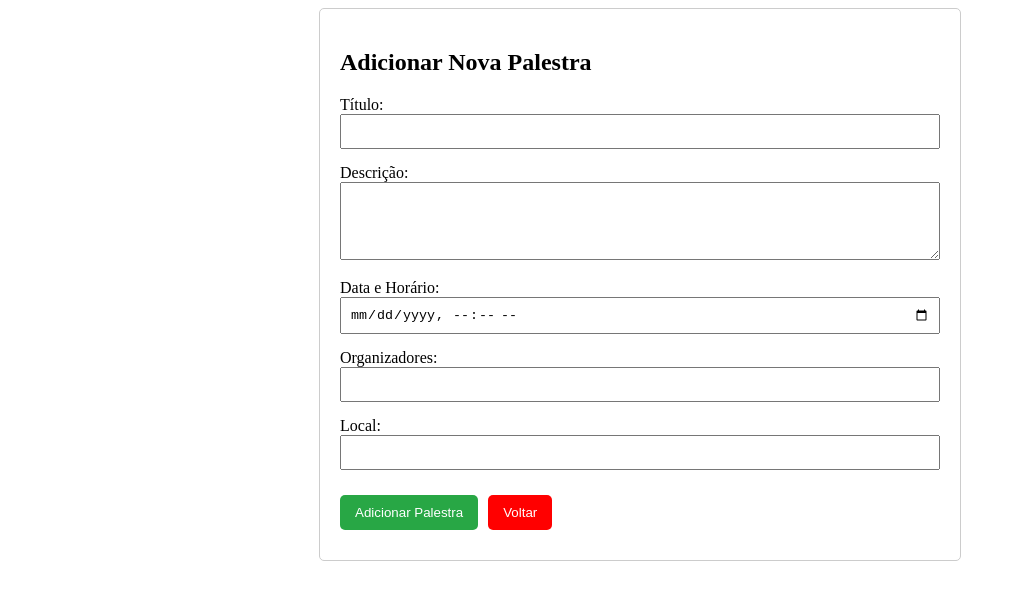
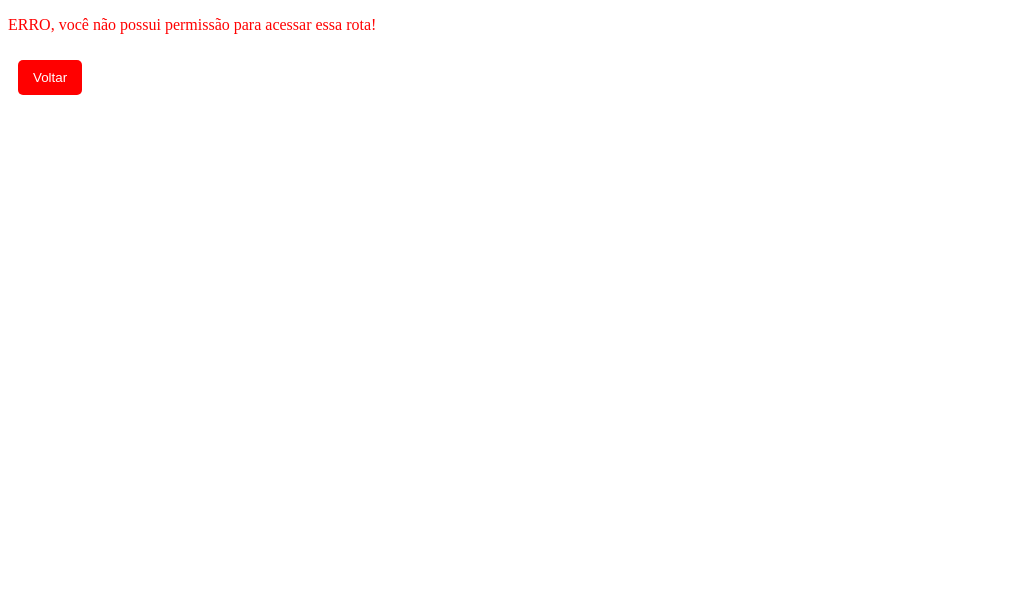
Before and after one commit to JoaoVitorSDelfino/controle-de-palestras-bons-fluidos, a React (Create React App) app: page /palestras/add in a window 1280 px wide. Shown: the top 600 px of the page, without its empty margins (0-1015 px from the left). Built offline with nearby package versions, Linux system fonts and the light colour scheme.

Commit message:
feat: autenficação de login baseado na função do usuário

```diff
--- /dev/null
+++ b/src/RoleContext.js
@@ -0,0 +1,30 @@
+import React, { createContext, useContext, useState, useEffect } from 'react';
+
+// Contexto e Hook
+export const RoleContext = createContext()
+
+export function useRole() {
+  return useContext(RoleContext)
+}
+
+export function RoleProvider({ children }) {
+  const [role, setRole] = useState(() => {
+    // Recuperar o estado do localStorage se existir
+    const savedRole = localStorage.getItem('role')
+    return savedRole || ''
+  });
+
+  useEffect(() => {
+    // Salvar o estado no localStorage sempre que mudar
+    console.log(role)
+    localStorage.setItem('role', role);
+  }, [role]);
+
+  const value = { role, setRole };
+
+  return (
+    <RoleContext.Provider value={value}>
+      {children}
+    </RoleContext.Provider>
+  );
+}
--- a/src/routes/Operations/Palestras/addPalestra.js
+++ b/src/routes/Operations/Palestras/addPalestra.js
@@ -1,48 +1,60 @@
-import React, { useState } from "react"
-import { useNavigate } from "react-router-dom"
-import axios from "axios"
+import React, { useState, useContext, useEffect } from "react";
+import { useNavigate } from "react-router-dom";
+import axios from "axios";
+
+import { RoleContext } from "../../../RoleContext";
 
 function AddPalestra() {
-  const [titulo, setTitulo] = useState("")
-  const [descricao, setDescricao] = useState("")
-  const [data, setData] = useState("")
-  const [organizadores, setOrganizadores] = useState("")
-  const [local, setLocal] = useState("")
-  const navigate = useNavigate()
+  const [titulo, setTitulo] = useState("");
+  const [descricao, setDescricao] = useState("");
+  const [data, setData] = useState("");
+  const [organizadores, setOrganizadores] = useState("");
+  const [local, setLocal] = useState("");
+  const navigate = useNavigate();
+  const [errorMessage, setErrorMessage] = useState("");
+
+  const { role } = useContext(RoleContext);
+
+  useEffect(() => {
+    if (role !== "Administrador" && role !== "Organizador") {
+      setErrorMessage('ERRO, você não possui permissão para acessar essa rota!');
+    }
+  }, [role]);
 
   const handleSubmit = async (e) => {
-    e.preventDefault()
+    e.preventDefault();
     const novaPalestra = {
       titulo,
       descricao,
       data,
       organizadores,
       local,
-    }
+    };
 
     try {
       // Envia os dados para o backend (Express)
-      const response = await axios.post("http://localhost:3001/api/palestras/addPalestra", novaPalestra)
-      console.log(response.data)
+      const response = await axios.post("http://localhost:3001/api/palestras/addPalestra", novaPalestra);
+      console.log(response.data);
 
       // Redireciona para uma página (por exemplo, lista de palestras)
-      navigate("/palestras")
+      navigate("/palestras");
     } catch (error) {
-      console.error("Erro ao adicionar palestra:", error)
+      console.error("Erro ao adicionar palestra:", error);
     }
 
     // Limpar os campos após o submit
-    setTitulo("")
-    setDescricao("")
-    setData("")
-    setOrganizadores("")
-    setLocal("")
-  }
+    setTitulo("");
+    setDescricao("");
+    setData("");
+    setOrganizadores("");
+    setLocal("");
+  };
 
   const redirect = () => {
-    navigate('/palestras')
-  }
+    navigate('/palestras');
+  };
 
+  if (role === "Administrador" || role === "Organizador") {
     return (
       <div style={{ maxWidth: "600px", margin: "0 auto", padding: "20px", border: "1px solid #ccc", borderRadius: "5px" }}>
         <h2>Adicionar Nova Palestra</h2>
@@ -112,6 +124,16 @@ function AddPalestra() {
         </form>
       </div>
     );
+  } else {
+    return (
+      <div>
+        {errorMessage && <p style={{ color: "red" }}>{errorMessage}</p>}
+        <button onClick={redirect} style={{ margin:"10px", padding: "10px 15px", backgroundColor: "red", color: "#fff", border: "none", borderRadius: "5px", cursor: "pointer" }}>
+          Voltar
+        </button>
+      </div>
+    );
+  }
 }
 
 export default AddPalestra;
--- a/src/routes/Operations/Palestras/deletePalestra.js
+++ b/src/routes/Operations/Palestras/deletePalestra.js
@@ -1,14 +1,24 @@
-import React, { useState } from "react";
+import React, { useState, useContext, useEffect } from "react";
 import { useNavigate } from "react-router-dom";
 import axios from "axios";
+
+import { RoleContext } from "../../../RoleContext";
 
 function DeletePalestra() {
     const [id, setId] = useState("")
     const navigate = useNavigate()
     const [errorMessage, setErrorMessage] = useState("")
 
+    const { role } = useContext(RoleContext)
+
+    useEffect(() => {
+      if (role !== "Administrador" && role !== "Organizador") {
+        setErrorMessage('ERRO, você não possui permissão para acessar essa rota!');
+      }
+    }, [role]);
+
     const handleSubmit = async (e) => {
-        e.preventDefault();
+        e.preventDefault()
 
         try {
           // Envia os dados para o backend (Express)
@@ -32,6 +42,7 @@ function DeletePalestra() {
         navigate('/palestras')
       }
 
+      if (role === "Administrador" || role === "Organizador") {
         return (
           <div style={{ maxWidth: "600px", margin: "0 auto", padding: "20px", border: "1px solid #ccc", borderRadius: "5px" }}>
             <h2>Excluir Palestra Existente</h2>
@@ -57,7 +68,17 @@ function DeletePalestra() {
               {errorMessage && <p style={{ color: "red" }}>{errorMessage}</p>}
             </form>
           </div>
-      );
+      )
+    } else {
+      return (
+        <div>
+          {errorMessage && <p style={{ color: "red" }}>{errorMessage}</p>}
+          <button onClick={redirect} style={{ margin:"10px", padding: "10px 15px", backgroundColor: "red", color: "#fff", border: "none", borderRadius: "5px", cursor: "pointer" }}>
+            Voltar
+          </button>
+        </div>
+      )
+    }
 }
 
 export default DeletePalestra;
--- a/src/routes/Operations/Palestras/editPalestra.js
+++ b/src/routes/Operations/Palestras/editPalestra.js
@@ -1,6 +1,8 @@
-import React, { useState } from "react"
+import React, { useState, useContext, useEffect } from "react";
 import { useNavigate } from "react-router-dom"
 import axios from "axios"
+
+import { RoleContext } from "../../../RoleContext";
 
 function EditPalestras() {
     const [id, setId] = useState("")
@@ -11,6 +13,14 @@ function EditPalestras() {
     const [local, setLocal] = useState("")
     const [errorMessage, setErrorMessage] = useState("")
     const navigate = useNavigate()
+
+    const { role } = useContext(RoleContext);
+
+    useEffect(() => {
+      if (role !== "Administrador" && role !== "Organizador") {
+        setErrorMessage('ERRO, você não possui permissão para acessar essa rota!');
+      }
+    }, [role]);
 
     const handleSubmit = async (e) => {
       e.preventDefault();
@@ -50,6 +60,7 @@ function EditPalestras() {
       navigate('/palestras')
     }
 
+    if (role === "Administrador" || role === "Organizador") {
       return (
         <div style={{ maxWidth: "600px", margin: "0 auto", padding: "20px", border: "1px solid #ccc", borderRadius: "5px" }}>
           <h2>Editar Palestra Existente</h2>
@@ -131,6 +142,16 @@ function EditPalestras() {
           </form>
         </div>
       );
+    } else {
+      return (
+        <div>
+          {errorMessage && <p style={{ color: "red" }}>{errorMessage}</p>}
+          <button onClick={redirect} style={{ margin:"10px", padding: "10px 15px", backgroundColor: "red", color: "#fff", border: "none", borderRadius: "5px", cursor: "pointer" }}>
+            Voltar
+          </button>
+        </div>
+      );
+    }
 }
 
 export default EditPalestras;
--- a/src/routes/Operations/Users/addUser.js
+++ b/src/routes/Operations/Users/addUser.js
@@ -1,12 +1,24 @@
-import React, { useState } from "react"
-import { useNavigate } from "react-router-dom"
-import axios from "axios"
+import React, { useState, useContext, useEffect } from "react";
+import { useNavigate } from "react-router-dom";
+import axios from "axios";
+
+import { RoleContext } from "../../../RoleContext";
 
 function AddUser() {
   const [login, setLogin] = useState("")
   const [senha, setSenha] = useState("")
   const [funcao, setFuncao] = useState("Administrador") // Valor padrão
   const navigate = useNavigate()
+
+  const [errorMessage, setErrorMessage] = useState("");
+
+  const { role } = useContext(RoleContext);
+
+  useEffect(() => {
+    if (role !== "Administrador" && role !== "Organizador") {
+      setErrorMessage('ERRO, você não possui permissão para acessar essa rota!');
+    }
+  }, [role]);
 
   const handleSubmit = async (e) => {
     e.preventDefault()
@@ -35,9 +47,10 @@ function AddUser() {
   }
 
   const redirect = () => {
-    navigate('/palestras')
+    navigate('/users')
   }
 
+  if (role === "Administrador" || role === "Organizador") {
     return (
       <div style={{ maxWidth: "600px", margin: "0 auto", padding: "20px", border: "1px solid #ccc", borderRadius: "5px" }}>
         <h2>Adicionar Novo Usuário</h2>
@@ -87,6 +100,16 @@ function AddUser() {
         </form>
       </div>
     );
+  } else {
+    return (
+      <div>
+        {errorMessage && <p style={{ color: "red" }}>{errorMessage}</p>}
+        <button onClick={redirect} style={{ margin:"10px", padding: "10px 15px", backgroundColor: "red", color: "#fff", border: "none", borderRadius: "5px", cursor: "pointer" }}>
+          Voltar
+        </button>
+      </div>
+    )
+  }
 }
 
 export default AddUser;
--- a/src/routes/Operations/Users/deleteUser.js
+++ b/src/routes/Operations/Users/deleteUser.js
@@ -1,11 +1,21 @@
-import React, { useState } from "react"
-import { useNavigate } from "react-router-dom"
-import axios from "axios"
+import React, { useState, useContext, useEffect } from "react";
+import { useNavigate } from "react-router-dom";
+import axios from "axios";
+
+import { RoleContext } from "../../../RoleContext";
 
 function DeleteUser() {
     const [id, setId] = useState("")
     const [errorMessage, setErrorMessage] = useState("")
     const navigate = useNavigate()
+
+    const { role } = useContext(RoleContext);
+
+    useEffect(() => {
+      if (role !== "Administrador" && role !== "Organizador") {
+        setErrorMessage('ERRO, você não possui permissão para acessar essa rota!');
+      }
+    }, [role]);
 
     const handleSubmit = async (e) => {
         e.preventDefault();
@@ -32,6 +42,7 @@ function DeleteUser() {
         navigate('/users')
       }
 
+      if (role === "Administrador" || role === "Organizador") {
         return (
           <div style={{ maxWidth: "600px", margin: "0 auto", padding: "20px", border: "1px solid #ccc", borderRadius: "5px" }}>
             <h2>Excluir Usuário Existente</h2>
@@ -58,6 +69,16 @@ function DeleteUser() {
             </form>
           </div>
         );
+      } else {
+        return (
+          <div>
+            {errorMessage && <p style={{ color: "red" }}>{errorMessage}</p>}
+            <button onClick={redirect} style={{ margin:"10px", padding: "10px 15px", backgroundColor: "red", color: "#fff", border: "none", borderRadius: "5px", cursor: "pointer" }}>
+              Voltar
+            </button>
+          </div>
+        );
+      }
 }
 
 export default DeleteUser;
--- a/src/routes/Operations/Users/editUser.js
+++ b/src/routes/Operations/Users/editUser.js
@@ -1,7 +1,8 @@
-import React, { useState } from "react"
-import { useNavigate } from "react-router-dom"
-import axios from "axios"
+import React, { useState, useContext, useEffect } from "react";
+import { useNavigate } from "react-router-dom";
+import axios from "axios";
 
+import { RoleContext } from "../../../RoleContext";
 
 function EditUser() {
     const [id, setId] = useState("")
@@ -10,6 +11,14 @@ function EditUser() {
     const [funcao, setFuncao] = useState("Administrador") // Valor padrão
     const [errorMessage, setErrorMessage] = useState("")
     const navigate = useNavigate()
+
+    const { role } = useContext(RoleContext);
+
+    useEffect(() => {
+      if (role !== "Administrador" && role !== "Organizador") {
+        setErrorMessage('ERRO, você não possui permissão para acessar essa rota!');
+      }
+    }, [role]);
 
     const handleSubmit = async (e) => {
       e.preventDefault()
@@ -44,6 +53,7 @@ function EditUser() {
       navigate('/users')
     }
 
+    if (role === "Administrador" || role === "Organizador") {
       return (
         <div style={{ maxWidth: "600px", margin: "0 auto", padding: "20px", border: "1px solid #ccc", borderRadius: "5px" }}>
           <h2>Editar Usuário Existente</h2>
@@ -105,6 +115,16 @@ function EditUser() {
           </form>
         </div>
       );
+    } else {
+      return (
+        <div>
+          {errorMessage && <p style={{ color: "red" }}>{errorMessage}</p>}
+          <button onClick={redirect} style={{ margin:"10px", padding: "10px 15px", backgroundColor: "red", color: "#fff", border: "none", borderRadius: "5px", cursor: "pointer" }}>
+            Voltar
+          </button>
+        </div>
+      );
+    }
 }
 
 export default EditUser;
```
Also changed, not shown: src/App.js (+17 -17 lines), src/routes/login.js (+9 -7 lines), 1 other file (tests, documents, lock files or other folders). Lines whose indentation alone changed are shown as unchanged.
